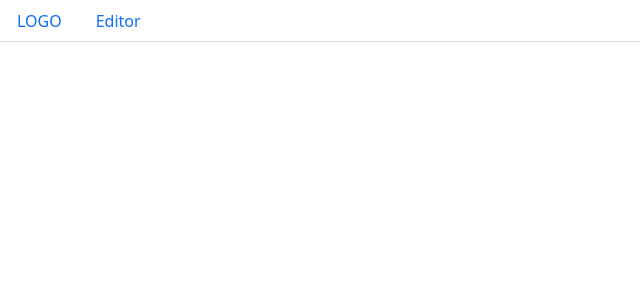
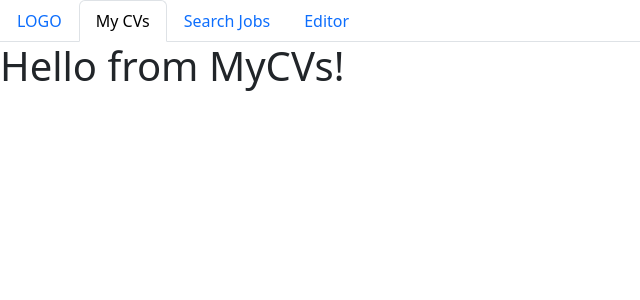
Before and after one commit to wallet-wizard/cv-master, a React (Vite) app: page /myCVs in a window 1280 px wide. Before the commit this address had no page. Shown: the top 300 px of the page, without its empty margins (0-640 px from the left). Built offline with nearby package versions, Linux system fonts and the light colour scheme.

Commit message:
Adds basic components (all-team)

```diff
--- a/package.json
+++ b/package.json
@@ -23,6 +23,7 @@
     "eslint-plugin-react": "^7.33.2",
     "eslint-plugin-react-hooks": "^4.6.0",
     "eslint-plugin-react-refresh": "^0.4.5",
+    "react-router-dom": "^6.21.2",
     "vite": "^5.0.8"
   }
 }
--- a/src/App.jsx
+++ b/src/App.jsx
@@ -5,6 +5,8 @@ import NavTabs from './components/NavTabs';
 import 'bootstrap/dist/css/bootstrap.min.css';
 import Editor from './components/Editor';
 import Login from './components/Login';
+import MyCVs from './components/MyCVs';
+import SearchJobs from './components/SearchJobs';
 
 function App() {
   const [count, setCount] = useState(0)
@@ -15,6 +17,8 @@ function App() {
         {/* Wrap Route elements in a Routes component */}
         <Routes>
           <Route path="/" element={<Login />} />
+          <Route path="myCVs" element={<MyCVs />} />
+          <Route path="searchJobs" element={<SearchJobs />} />
           <Route path="editor" element={<Editor />} />
       </Routes>
     </Router>
--- a/src/components/Editor/index.jsx
+++ b/src/components/Editor/index.jsx
@@ -1,4 +1,5 @@
 import React from 'react';
+import './editor.css'
 
 export default function Editor(){
     return(
--- /dev/null
+++ b/src/components/MyCVs/index.jsx
@@ -0,0 +1,7 @@
+import React from 'react'
+
+export default function MyCVs(){
+    return(
+        <h1>Hello from MyCVs!</h1>
+    )
+}
--- a/src/components/NavTabs.jsx
+++ b/src/components/NavTabs.jsx
@@ -16,6 +16,26 @@ function NavTabs() {
       </li>
       <li className="nav-item">
         <NavLink
+          to="myCVs"
+          className={({ isActive }) =>
+            isActive ? 'nav-link active' : 'nav-link'
+          }
+        >
+          My CVs
+        </NavLink>
+      </li>
+      <li className="nav-item">
+        <NavLink
+          to="searchJobs"
+          className={({ isActive }) =>
+            isActive ? 'nav-link active' : 'nav-link'
+          }
+        >
+          Search Jobs
+        </NavLink>
+      </li>
+      <li className="nav-item">
+        <NavLink
           to="editor"
           className={({ isActive }) =>
             isActive ? 'nav-link active' : 'nav-link'
--- /dev/null
+++ b/src/components/SearchJobs/index.jsx
@@ -0,0 +1,7 @@
+import React from 'react'
+
+export default function SearchJobs(){
+    return(
+        <h1>Hello from SearchJobs!</h1>
+    )
+}
```
Also changed, not shown: src/components/MyCVs/myCVs.css (added), src/components/SearchJobs/searchJobs.css (added), 1 other file (tests, documents, lock files or other folders).
